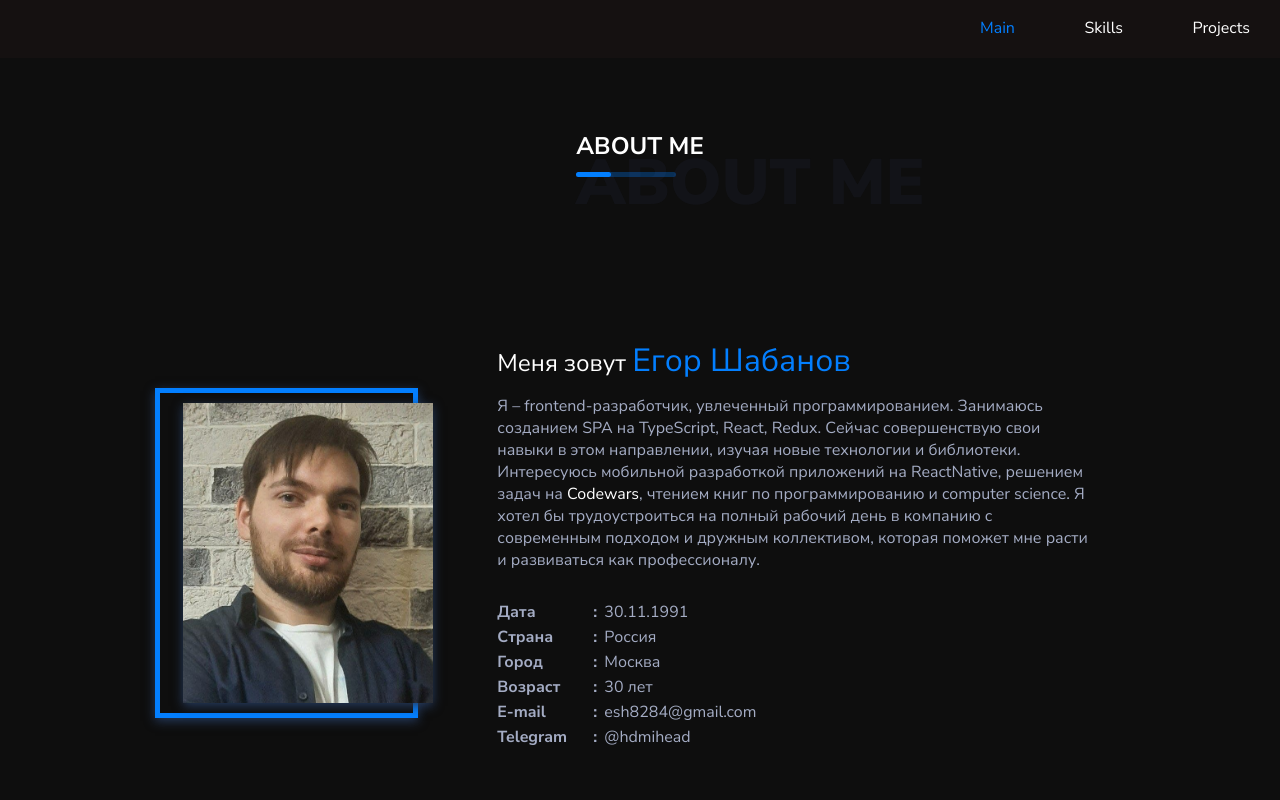
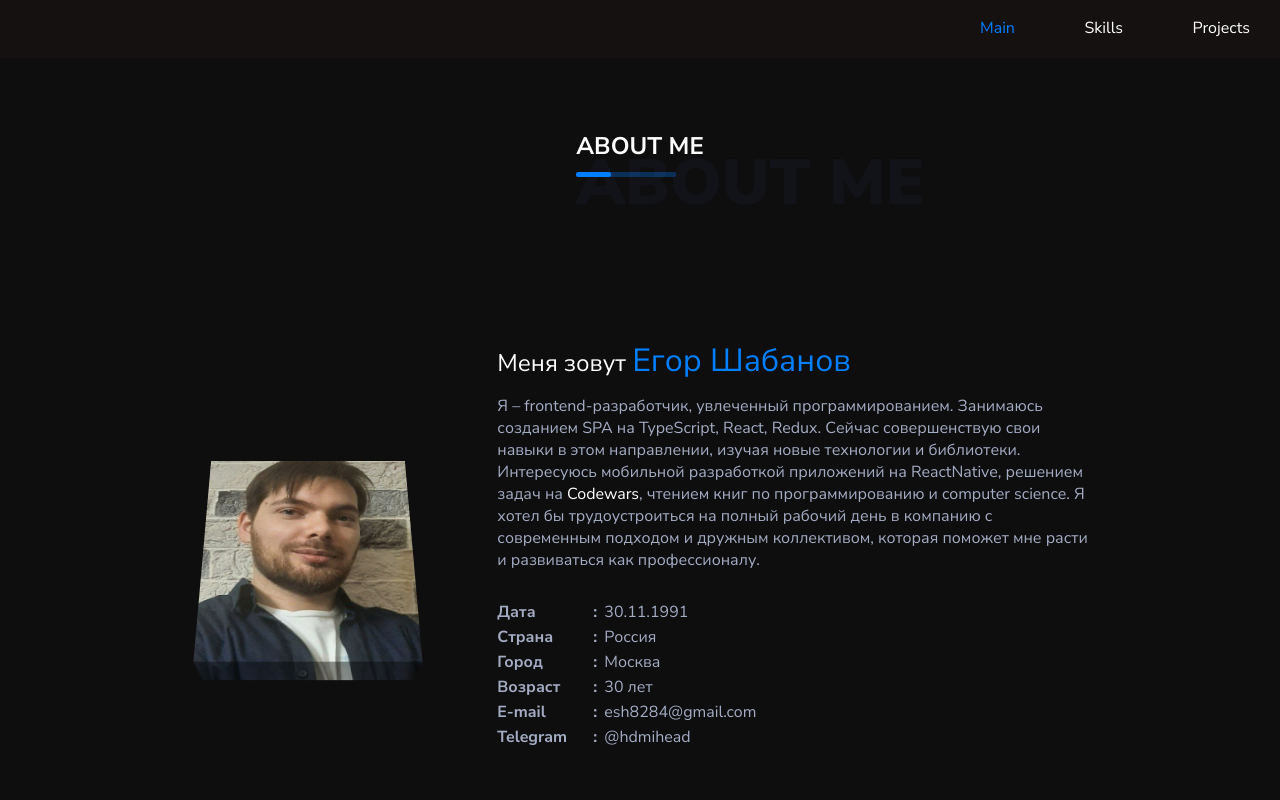
Before and after one commit to Esha-man/portfolio, a React (Create React App) app: page / in a window 1280 px wide. Shown: the top 800 px of the page. Built offline with nearby package versions, Linux system fonts and the light colour scheme.

Commit message:
photo animation

```diff
--- a/src/Header/BurgerNav/BurgerNav.module.scss
+++ b/src/Header/BurgerNav/BurgerNav.module.scss
@@ -16,7 +16,7 @@
     transition: 0.7s;
 
     color: rgb(255, 255, 255);
-    background-color: rgba(21, 17, 17, .95);
+    background-color: rgba(21, 17, 17, 0.95);
     font-size: 20px;
     position: absolute;
     height: 0;
@@ -25,12 +25,11 @@
     padding: 20px;
     //border-bottom: 2px solid $bgColorApp;
 
-
     a {
       border-bottom: 2px solid #151111;
       text-decoration: none;
       color: rgb(255, 255, 255);
-
+      cursor: pointer;
       &:hover {
         border-bottom: 2px solid $auxiliaryColor;
         transition: 0.5s;
@@ -49,12 +48,9 @@
   .showNav {
     transform: translate(0, 0);
     height: 250px;
-
-
   }
 
   .burgerBtn {
-
     display: flex;
     justify-content: center;
     align-items: center;
@@ -88,13 +84,8 @@
         z-index: 20;
       }
     }
-
   }
-
 }
-
-
-
 
 @media screen and (min-width: 501px) {
   .burgerNav {
--- a/src/Header/Nav/Nav.module.scss
+++ b/src/Header/Nav/Nav.module.scss
@@ -23,6 +23,7 @@
         border-bottom: 2px solid #151111;
         text-decoration: none;
         color: rgb(255, 255, 255);
+        cursor: pointer;
 
         &:hover {
           border-bottom: 2px solid #037fff;
--- a/src/Main/Main.module.scss
+++ b/src/Main/Main.module.scss
@@ -42,8 +42,28 @@
     flex-wrap: wrap;
 
     .photoWrapper {
+      .photo {
+        // animation styles -->
+        --x: 10px;
+        --y: 20px;
+        transform: perspective(1000px) rotateX(var(--_a, 40deg));
+        clip-path: polygon(
+          var(--y) var(--y),
+          calc(100% - var(--y)) var(--y),
+          calc(100% - var(--y)) calc(100% - var(--y)),
+          calc(100% - var(--y) - var(--x)) var(--_c, 100%),
+          calc(var(--x) + var(--y)) var(--_c, 100%),
+          var(--y) calc(100% - var(--y))
+        );
+        outline: var(--y) solid rgba(0, 0, 0, 0.4);
+        outline-offset: calc(-1 * var(--y));
+        padding: var(--y) var(--y) 0 var(--y);
+        transition: 1s;
 
-      .photo {
+        cursor: pointer;
+        /**/
+
+        //native styles -->
         width: 250px;
         height: 300px;
         background-image: url("../assets/images/main/photo_portfolio3.jpg");
@@ -51,6 +71,8 @@
         background-position: center;
         position: relative;
         box-shadow: 0 3px 10px 0 rgb(38 59 94);
+
+
 
         &:before {
           content: "";
@@ -62,7 +84,6 @@
           top: -15px;
           z-index: -1;
           box-shadow: 0 3px 10px 0 rgb(38 59 94);
-
         }
 
         @media screen and (max-width: 350px) {
@@ -70,6 +91,13 @@
           max-height: 200px;
         }
       }
+
+      //new styles animation -->
+      &:hover .photo {
+        --_a: 0deg;
+        --_c: calc(100% - var(--y));
+      }
+      /**/
     }
 
     .text {
@@ -94,7 +122,6 @@
       }
 
       .meInfo {
-
       }
     }
   }
```
Also changed, not shown: src/Main/Main.tsx (+6 -5 lines).
